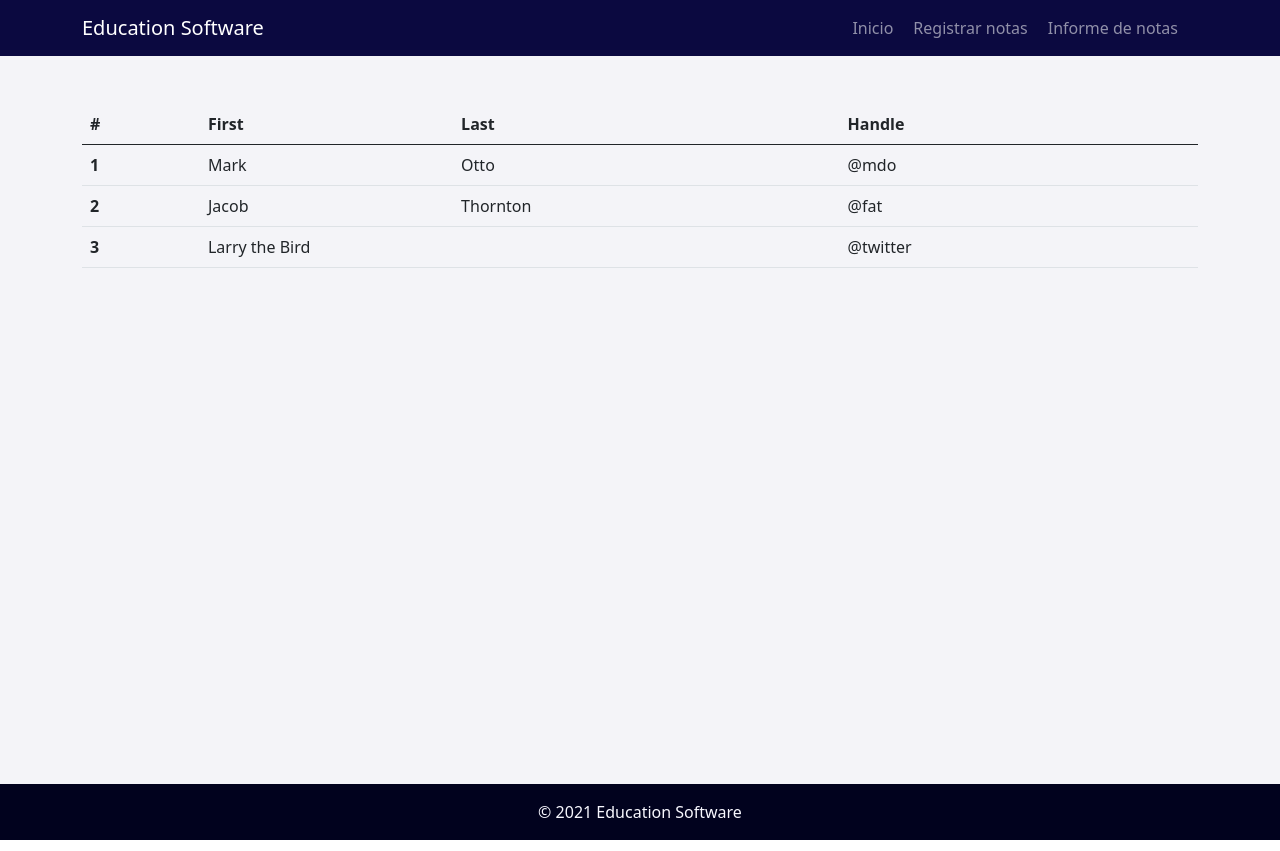
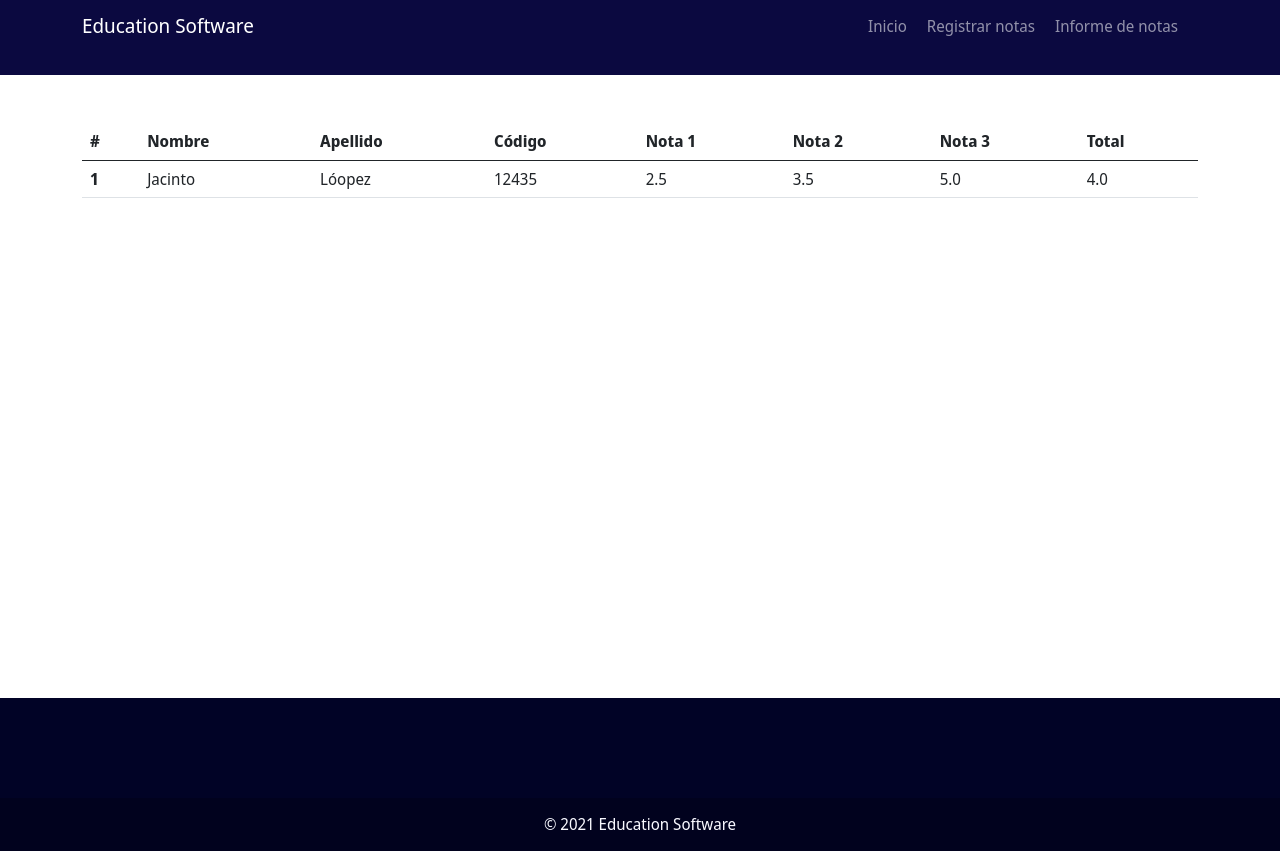
Before and after one commit to Keneth180/EducationSoftware, a Vue app: page /register in a window 1280 px wide. Built offline with nearby package versions, Linux system fonts and the light colour scheme.

Commit message:
Se ajustó la navegación

```diff
--- a/src/App.vue
+++ b/src/App.vue
@@ -47,8 +47,14 @@
 </template>
 
 <style>
-.app {
-  background-color: #e9e9f07e;
+@import url('https://fonts.googleapis.com/css2?family=Noto+Sans+Display:wght@300&display=swap');
+body .app {
+  height: 100vh;
+   line-height: 1.3em;
+   font-family: 'Noto Sans Display', sans-serif;
+}
+nav{
+  padding-bottom: 30px!important;
 }
 
 nav.bg-primary {
@@ -60,6 +66,11 @@ h2 {
   align-content: center;
   color: rgb(255, 255, 255);
   font-size: 1.2em;
+}
+p{
+  display: flex;
+  justify-content: center;
+  font-size: 1em;
 }
 .main-nav > li {
   display: flex;
@@ -76,15 +87,8 @@ h2 {
   justify-content: center;
   margin-top: 10px;
 }
-.materias {
-  display: flex;
-  flex-wrap: wrap;
-}
-.card-link {
-  text-decoration: none;
-}
-main {
-  display: flex;
+footer{
+  padding-top: 100px;
 }
 footer.bg-light {
   margin-top: 500px;
@@ -98,15 +102,5 @@ footer.text-center,
   body {
     overflow: auto;
   }
-  main {
-    display: flex;
-    flex-direction: row;
-    overflow-y: auto;
-  }
-  .materias {
-    display: flex;
-    justify-content: space-between;
-    margin-top: 100px;
-  }
 }
 </style>
--- /dev/null
+++ b/src/components/Diseno.vue
@@ -0,0 +1,19 @@
+<template>
+    <div class="materias-contenedor">
+        <h2 id="titular">
+            Diseño de interfaces
+        </h2>
+    </div>
+</template>
+
+<style>
+.materias-contenedor{
+    display: flex;
+    flex-direction: row;
+    justify-content: center;
+}
+#titular{
+    color: black;
+    font-size: 1.8em;
+}
+</style>
--- /dev/null
+++ b/src/components/EstructuraDatos.vue
@@ -0,0 +1,18 @@
+<template>
+    <div class="materias-contenedor">
+        <h2 id="titular">
+            Estructura de Datos
+        </h2>
+    </div>
+</template>
+
+<style>
+.materias-contenedor{
+    display: flex;
+    flex-direction: row;
+    justify-content: center;
+}
+#titular{
+    color: black;
+}
+</style>
--- a/src/components/Home.vue
+++ b/src/components/Home.vue
@@ -1,10 +1,13 @@
 <template>
-  <main class="container-main">
-    <h3>Bienvenido</h3>
-    <p>
-      En este software encontrará los cursos que dicata para que pueda realizar
-      modificaciones, actualizaciones y ver informes de los cursos que dicta
-    </p>
+  <div class="container-main">
+    <section>
+      <h3>Bienvenido</h3>
+      <p>
+        En este software encontrará los cursos que dicata para que pueda
+        realizar modificaciones, actualizaciones y ver informes de los cursos
+        que dicta
+      </p>
+    </section>
 
     <div class="materias">
       <div class="card" style="width: 18rem;">
@@ -22,13 +25,14 @@
         </div>
         <ul class="list-group list-group-flush">
           <li class="list-group-item">Docente: Juan Alberto</li>
-          <li class="list-group-item">Código: 12300 in</li>
+          <li class="list-group-item">Código: 12300</li>
           <li class="list-group-item">Universidad X</li>
         </ul>
         <div class="card-body">
-          <a href="#" class="card-link">Ingresar</a>
+          <router-link class="nav-link pr-3" to="/estructura-datos">Ingresar</router-link>
         </div>
       </div>
+
       <div class="card" style="width: 18rem;">
         <img
           class="card-img-top"
@@ -44,11 +48,11 @@
         </div>
         <ul class="list-group list-group-flush">
           <li class="list-group-item">Docente: Juan Alberto</li>
-          <li class="list-group-item">Código: 15400 in</li>
+          <li class="list-group-item">Código: 15400</li>
           <li class="list-group-item">Universidad X</li>
         </ul>
         <div class="card-body">
-          <a href="#" class="card-link">Ingresar</a>
+          <router-link class="nav-link pr-3" to="/programacion">Ingresar</router-link>
         </div>
       </div>
       <div class="card" style="width: 18rem;">
@@ -70,9 +74,46 @@
           <li class="list-group-item">Universidad X</li>
         </ul>
         <div class="card-body">
-          <a href="#" class="card-link">Ingresar</a>
+          <router-link class="nav-link pr-3" to="/disenio-interfaces">Ingresar</router-link>
         </div>
       </div>
     </div>
+      <main>
+            <!-- Router view -->
+    <div class="container mt-5">
+      <router-view></router-view>
+    </div>
   </main>
+  </div>
+
 </template>
+
+<style>
+.materias {
+  display: flex;
+  flex-wrap: wrap;
+}
+.card-link {
+  text-decoration: none;
+}
+.container-main {
+  display: flex;
+  justify-content: center;
+}
+h3 {
+  color: #0b0940;
+  text-align: center;
+}
+section{
+  background-color: rgb(233, 197, 197);
+  border-radius: 3px;
+}
+
+@media screen and (min-width: 1200px) {
+  .materias {
+    display: flex;
+    justify-content: space-between;
+    margin-top: 100px;
+  }
+}
+</style>
--- a/src/components/Inform.vue
+++ b/src/components/Inform.vue
@@ -1,5 +1,25 @@
 <template>
+  <div class="container-inform">
     <h3>
-        Informe de notas
+      Informe de notas
     </h3>
+
+    <div class="enlaces">
+      <ul>
+        <li>
+          <a href="#">Ver informe de estudiantes</a>
+        </li>
+        <li>
+          <a href="#">Ver informe de asignaturas</a>
+        </li>
+      </ul>
+    </div>
+  </div>
 </template>
+<style>
+.enlaces{
+    display: flex;
+    justify-content: center;
+    background-color: rgb(207, 198, 189);
+}
+</style>
--- /dev/null
+++ b/src/components/Programacion.vue
@@ -0,0 +1,18 @@
+<template>
+    <div class="materias-contenedor">
+        <h2 id="titular">
+            Programación I
+        </h2>
+    </div>
+</template>
+
+<style>
+.materias-contenedor{
+    display: flex;
+    flex-direction: row;
+    justify-content: center;
+}
+#titular{
+    color: black;
+}
+</style>
--- a/src/components/Register.vue
+++ b/src/components/Register.vue
@@ -5,28 +5,25 @@
   <thead>
     <tr>
       <th scope="col">#</th>
-      <th scope="col">First</th>
-      <th scope="col">Last</th>
-      <th scope="col">Handle</th>
+      <th scope="col">Nombre</th>
+      <th scope="col">Apellido</th>
+      <th scope="col">Código</th>
+      <th scope="col">Nota 1</th>
+      <th scope="col">Nota 2</th>
+      <th scope="col">Nota 3</th>
+      <th scope="col">Total</th>
     </tr>
   </thead>
   <tbody>
     <tr>
       <th scope="row">1</th>
-      <td>Mark</td>
-      <td>Otto</td>
-      <td>@mdo</td>
-    </tr>
-    <tr>
-      <th scope="row">2</th>
-      <td>Jacob</td>
-      <td>Thornton</td>
-      <td>@fat</td>
-    </tr>
-    <tr>
-      <th scope="row">3</th>
-      <td colspan="2">Larry the Bird</td>
-      <td>@twitter</td>
+      <td contenteditable="true">Jacinto</td>
+      <td>Lóopez</td>
+      <td>12435</td>
+      <td>2.5</td>
+      <td>3.5</td>
+      <td>5.0</td>
+      <td>4.0</td>
     </tr>
   </tbody>
 </table>
--- a/src/router/index.js
+++ b/src/router/index.js
@@ -19,6 +19,21 @@ const routes = [
     path: "/inform",
     name: "inform",
     component: () => import("../components/Inform"),
+  },
+  {
+    path: "/disenio-interfaces",
+    name: "disenio-interfaces",
+    component: () => import("../components/Diseno"),
+  },
+  {
+    path: "/estructura-datos",
+    name: "estructura-datos",
+    component: () => import("../components/EstructuraDatos"),
+  },
+  {
+    path: "/programacion",
+    name: "programacion",
+    component: () => import("../components/Programacion"),
   }
 ];
 
```
